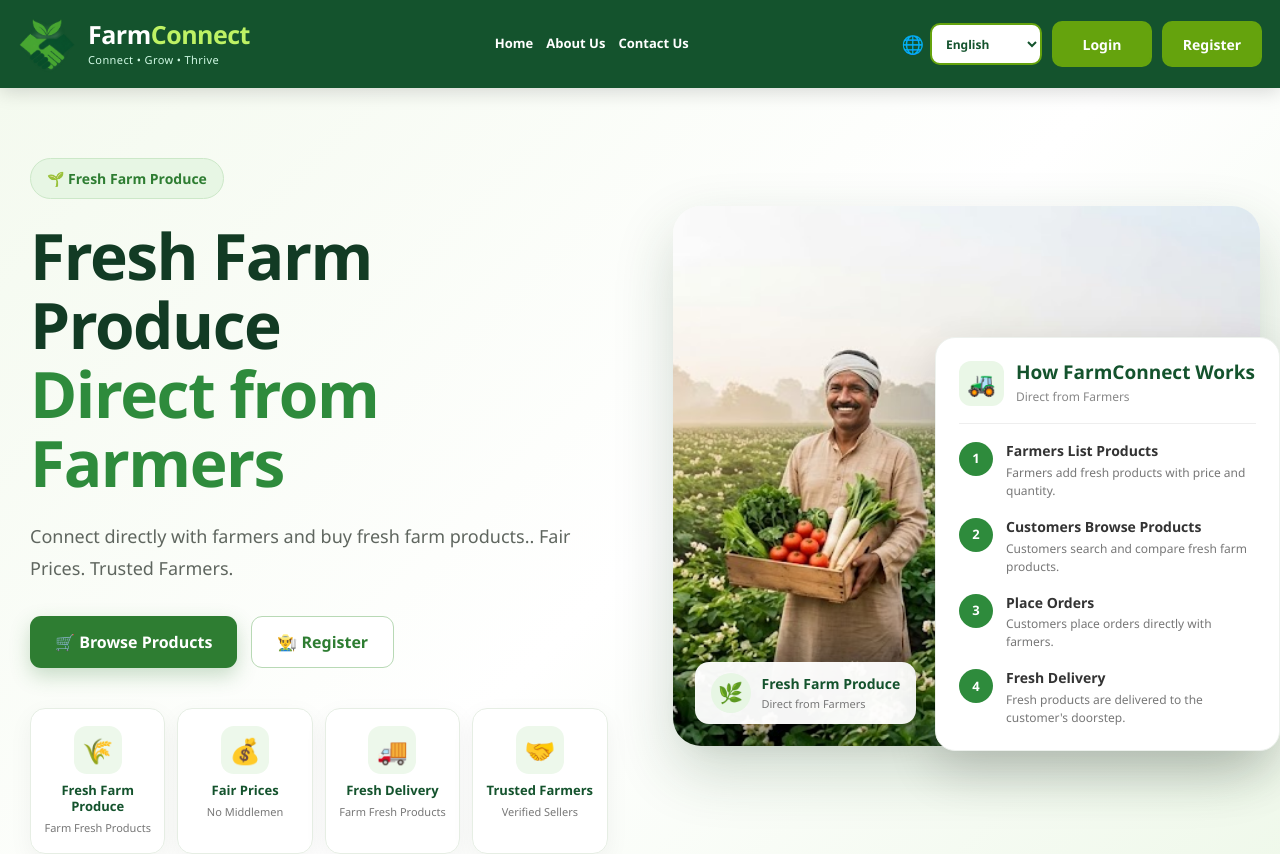
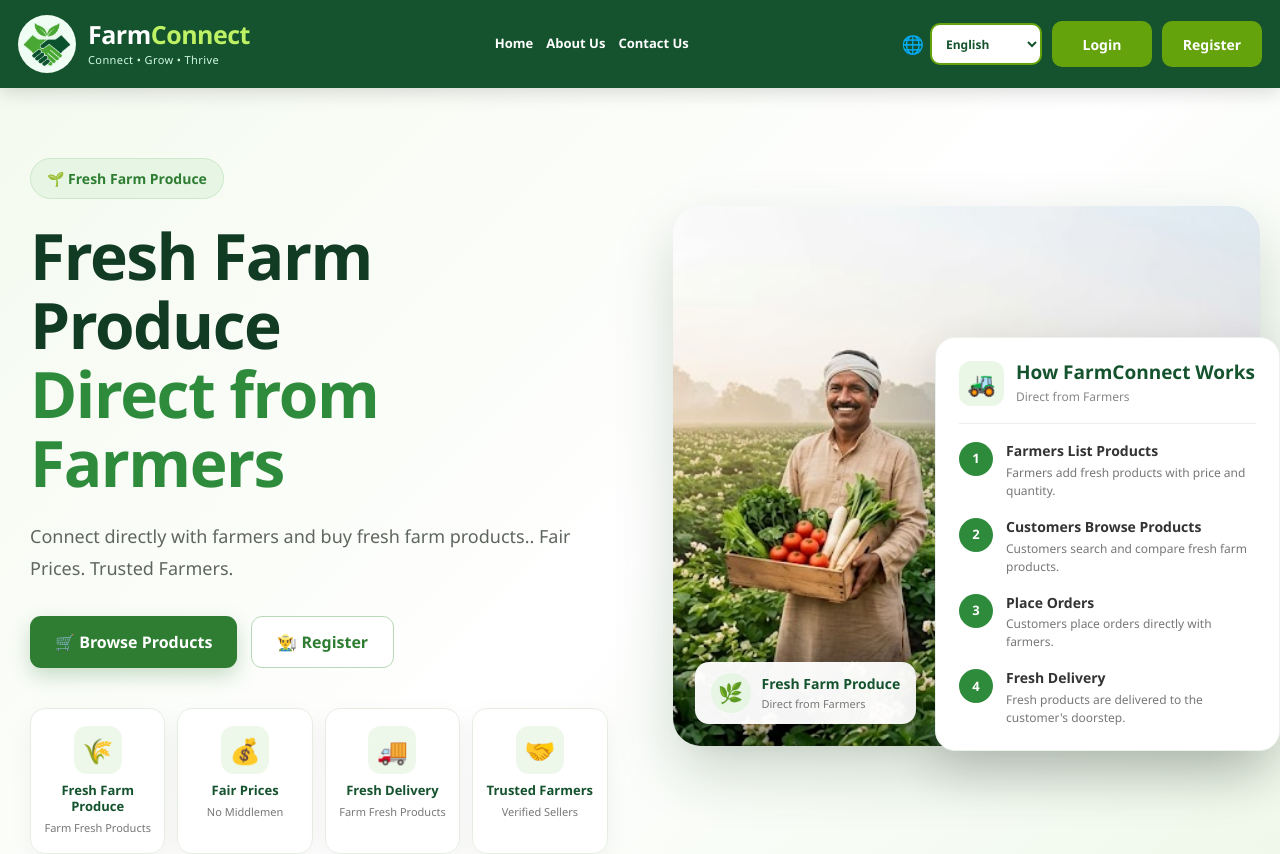
Before and after one commit to prem132007/FarmConnect, a React (Vite) app in the folder client/: page / in a window 1280 px wide. Shown: the top 854 px of the page. Built offline with nearby package versions, Linux system fonts and the light colour scheme; no server answers.

Commit message:
Update FarmConnect navbar logo and styling

```diff
--- a/client/src/css/Navbar.css
+++ b/client/src/css/Navbar.css
@@ -29,7 +29,7 @@
     min-height: 88px;
 
     margin: 0 auto;
-    padding: 0 24px;
+    padding: 0 24px 0 60px;
 
     display: flex;
     align-items: center;
@@ -64,16 +64,19 @@
 .navbar-brand-custom .logo,
 .navbar-brand-custom .logo-banner {
     display: block;
-
-    width: 64px;
-    height: 64px;
-    max-width: 64px;
-    max-height: 64px;
+    background-color: #f0fdf4;
+    border-radius: 50%;
+    padding: 4px;
+
+    width: 58px;
+    height: 58px;
+    max-width: 58px;
+    max-height: 58px;
 
     object-fit: contain;
     object-position: center;
 
-    flex: 0 0 64px;
+    flex: 0 0 58px;
 }
 
 /* Brand name and tagline wrapper */
```
